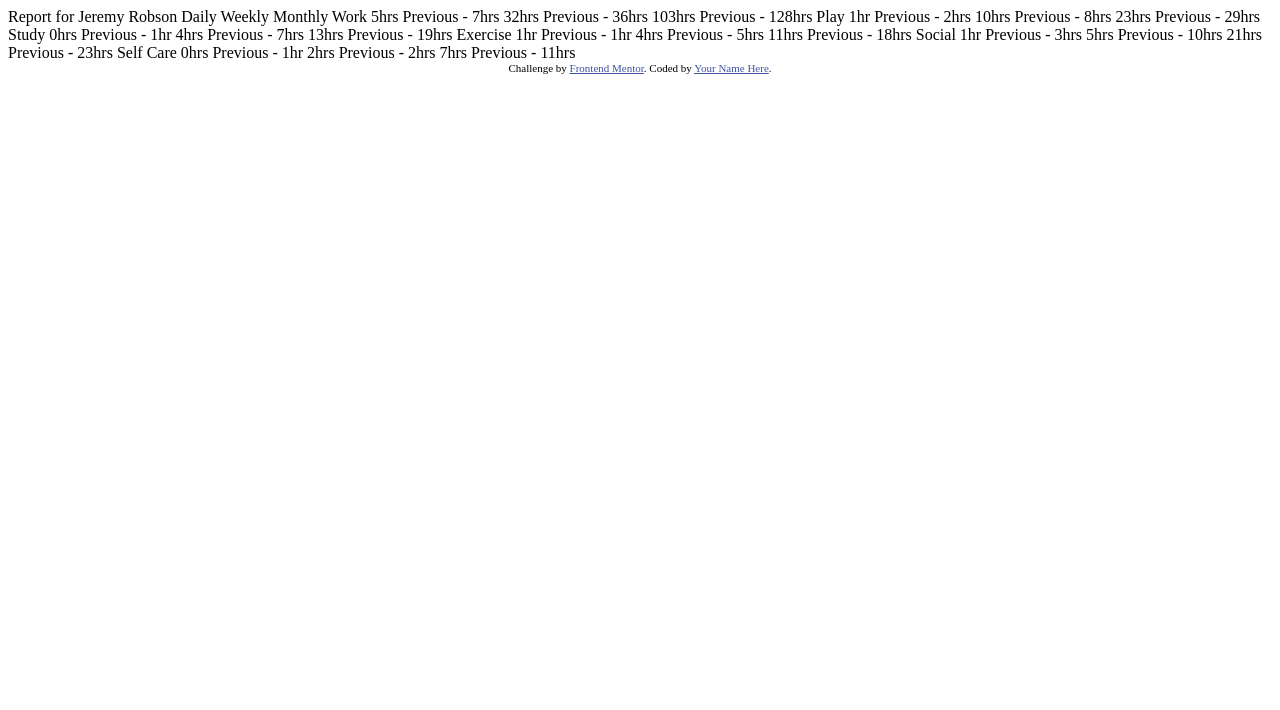
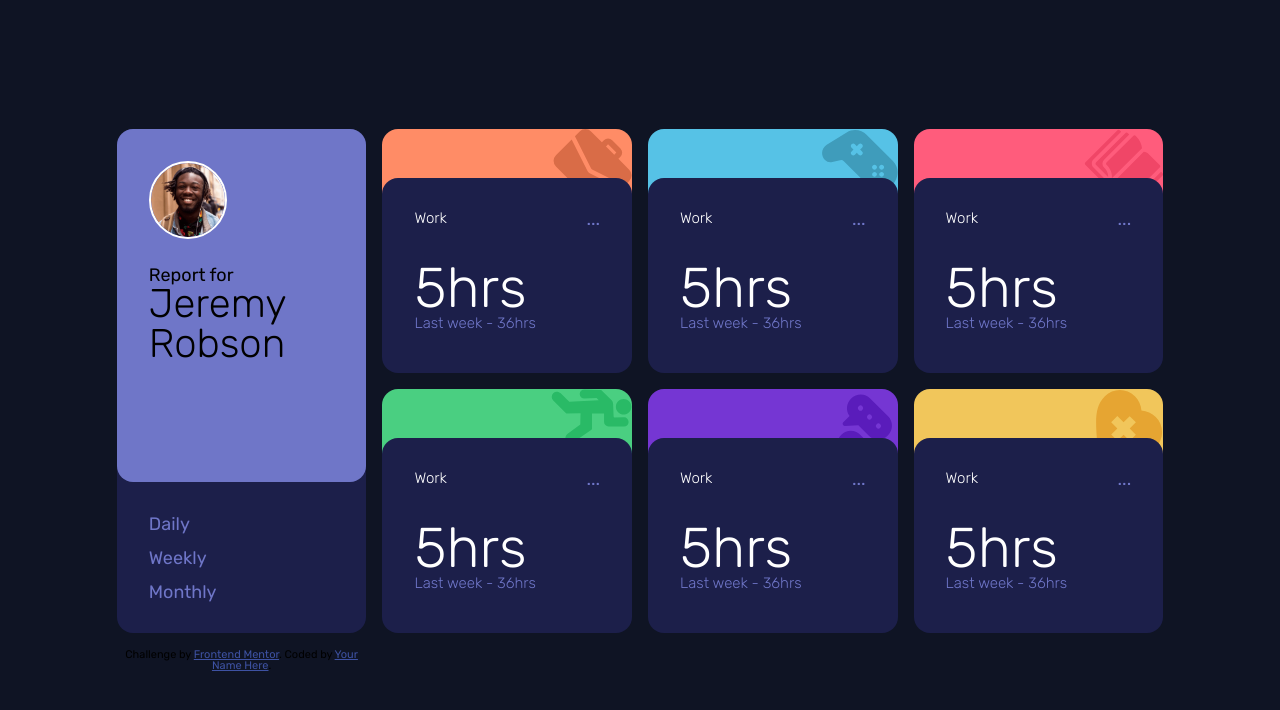
Before and after one commit to Rubenbard/time-tracking-dashboard, a plain HTML site: page time-tracking-dashboard-main/index.html in a window 1280 px wide. Drawn offline with Linux system fonts and the light colour scheme.

Commit message:
whole site change

```diff
--- a/time-tracking-dashboard-main/index.html
+++ b/time-tracking-dashboard-main/index.html
@@ -1,80 +1,180 @@
 <!DOCTYPE html>
 <html lang="en">
   <head>
-  <meta charset="UTF-8">
-  <meta name="viewport" content="width=device-width, initial-scale=1.0"> <!-- displays site properly based on user's device -->
+    <meta charset="UTF-8" />
+    <meta name="viewport" content="width=device-width, initial-scale=1.0" />
+    <!-- displays site properly based on user's device -->
 
-  <link rel="icon" type="image/png" sizes="32x32" href="./images/favicon-32x32.png">
+    <link
+      rel="icon"
+      type="image/png"
+      sizes="32x32"
+      href="./images/favicon-32x32.png"
+    />
+
+    <link rel="preconnect" href="https://fonts.googleapis.com" />
+    <link rel="preconnect" href="https://fonts.gstatic.com" crossorigin />
+    <link
+      href="https://fonts.googleapis.com/css2?family=Rubik:ital,wght@0,300..900;1,300..900&display=swap"
+      rel="stylesheet"
+    />
+
+    <link rel="stylesheet" href="./reset.css" />
+    <link rel="stylesheet" href="./variables.css" />
+    <link rel="stylesheet" href="./styles.css" />
 
     <title>Frontend Mentor | Time tracking dashboard</title>
 
     <!-- Feel free to remove these styles or customise in your own stylesheet 👍 -->
     <style>
-    .attribution { font-size: 11px; text-align: center; }
-    .attribution a { color: hsl(228, 45%, 44%); }
+      .attribution {
+        font-size: 11px;
+        text-align: center;
+      }
+      .attribution a {
+        color: hsl(228, 45%, 44%);
+      }
     </style>
   </head>
   <body>
+    <main>
+      <div class="container">
+      <div class="report-container">
+        <div class="user-top-container">
+          <figure class="user-image">
+            <img src="./images/image-jeremy.png" alt="Jeremy Robson" />
+          </figure>
+        <h3>Report for</h3>
+        <h1 class="user-title">Jeremy Robson</h1>
+        </div>
+        <div class="user-bottom-container">
+          <a href="#">Daily</a>
+          <a href="#">Weekly</a>
+          <a href="#">Monthly</a>
+        </div>
+      </div>
 
-  Report for
-  Jeremy Robson
+      <div class="work-container data-container">
 
-  Daily
-  Weekly
-  Monthly
+        <div class="top-container dark-blue">
 
-  Work
-  5hrs <!-- daily -->
-  Previous - 7hrs <!-- daily -->
-  32hrs <!-- weekly -->
-  Previous - 36hrs <!-- weekly -->
-  103hrs <!-- monthly -->
-  Previous - 128hrs <!-- monthly -->
+          <div class="top-container-top">
+            <h2 class="h3">Work</h2>
+            <p class="dots">...</p>
+          </div>
 
-  Play
-  1hr <!-- daily -->
-  Previous - 2hrs <!-- daily -->
-  10hrs <!-- weekly -->
-  Previous - 8hrs <!-- weekly -->
-  23hrs <!-- monthly -->
-  Previous - 29hrs <!-- monthly -->
+          <h1 class="hours-main">5hrs</h1>
 
-  Study
-  0hrs <!-- daily -->
-  Previous - 1hr <!-- daily -->
-  4hrs <!-- weekly -->
-  Previous - 7hrs <!-- weekly -->
-  13hrs <!-- monthly -->
-  Previous - 19hrs <!-- monthly -->
+            <p class="h3 last-week">Last week - 36hrs</p>
 
-  Exercise
-  1hr <!-- daily -->
-  Previous - 1hr <!-- daily -->
-  4hrs <!-- weekly -->
-  Previous - 5hrs <!-- weekly -->
-  11hrs <!-- monthly -->
-  Previous - 18hrs <!-- monthly -->
+        </div>
 
-  Social
-  1hr <!-- daily -->
-  Previous - 3hrs <!-- daily -->
-  5hrs <!-- weekly -->
-  Previous - 10hrs <!-- weekly -->
-  21hrs <!-- monthly -->
-  Previous - 23hrs <!-- monthly -->
+        <div class="bottom-container color-work">
+        </div>
 
-  Self Care
-  0hrs <!-- daily -->
-  Previous - 1hr <!-- daily -->
-  2hrs <!-- weekly -->
-  Previous - 2hrs <!-- weekly -->
-  7hrs <!-- monthly -->
-  Previous - 11hrs <!-- monthly -->
+      </div>
 
+      <!-- Play -->
+      <div class="play-container data-container">
+       <div class="top-container dark-blue">
+
+          <div class="top-container-top">
+            <h2 class="h3">Work</h2>
+              <p class="dots">...</p>
+          </div>
+
+          <h1 class="hours-main">5hrs</h1>
+
+          <p class="h3 last-week">Last week - 36hrs</p>
+
+        </div>
+
+        <div class="bottom-container color-play">
+        </div>
+      </div>
+
+      <!-- Study -->
+      <div class="study-container data-container">
+        <div class="top-container dark-blue">
+
+          <div class="top-container-top">
+            <h2 class="h3">Work</h2>
+              <p class="dots">...</p>
+          </div>
+
+          <h1 class="hours-main">5hrs</h1>
+
+          <p class="h3 last-week">Last week - 36hrs</p>
+
+        </div>
+
+        <div class="bottom-container color-study">
+        </div>
+      </div>
+
+      <div class="exercise-container data-container">
+        <div class="top-container dark-blue">
+
+          <div class="top-container-top">
+            <h2 class="h3">Work</h2>
+              <p class="dots">...</p>
+          </div>
+
+          <h1 class="hours-main">5hrs</h1>
+
+          <p class="h3 last-week">Last week - 36hrs</p>
+
+        </div>
+
+        <div class="bottom-container color-exercise">
+        </div>
+      </div>
+
+      <!-- Social -->
+      <div class="social-container data-container">
+        <div class="top-container dark-blue">
+
+          <div class="top-container-top">
+            <h2 class="h3">Work</h2>
+              <p class="dots">...</p>
+          </div>
+
+          <h1 class="hours-main">5hrs</h1>
+
+          <p class="h3 last-week">Last week - 36hrs</p>
+
+        </div>
+
+        <div class="bottom-container color-social">
+        </div>
+      </div>
+
+      <!-- Self Care -->
+      <div class="self-care-container data-container">
+        <div class="top-container dark-blue">
+
+          <div class="top-container-top">
+            <h2 class="h3">Work</h2>
+              <p class="dots">...</p>
+          </div>
+
+          <h1 class="hours-main">5hrs</h1>
+
+          <p class="h3 last-week">Last week - 36hrs</p>
+
+        </div>
+
+        <div class="bottom-container color-self-care">
+        </div>
+      </div>
 
       <div class="attribution">
-    Challenge by <a href="https://www.frontendmentor.io?ref=challenge" target="_blank">Frontend Mentor</a>.
-    Coded by <a href="#">Your Name Here</a>.
+        Challenge by
+        <a href="https://www.frontendmentor.io?ref=challenge" target="_blank"
+          >Frontend Mentor</a
+        >. Coded by <a href="#">Your Name Here</a>.
       </div>
+      </div>
+    </main>
   </body>
 </html>
--- /dev/null
+++ b/time-tracking-dashboard-main/reset.css
@@ -0,0 +1,51 @@
+html, body, div, span, applet, object, iframe,
+h1, h2, h3, h4, h5, h6, p, blockquote, pre,
+a, abbr, acronym, address, big, cite, code,
+del, dfn, em, img, ins, kbd, q, s, samp,
+small, strike, strong, sub, sup, tt, var,
+b, u, i, center,
+dl, dt, dd, ol, ul, li,
+fieldset, form, label, legend,
+table, caption, tbody, tfoot, thead, tr, th, td,
+article, aside, canvas, details, embed,
+figure, figcaption, footer, header, hgroup,
+menu, nav, output, ruby, section, summary,
+time, mark, audio, video {
+	margin: 0;
+	padding: 0;
+	border: 0;
+	font-size: 100%;
+	font: inherit;
+	vertical-align: baseline;
+}
+/* HTML5 display-role reset for older browsers */
+article, aside, details, figcaption, figure,
+footer, header, hgroup, menu, nav, section {
+	display: block;
+}
+body {
+	line-height: 1;
+}
+ol, ul {
+	list-style: none;
+}
+blockquote, q {
+	quotes: none;
+}
+blockquote:before, blockquote:after,
+q:before, q:after {
+	content: '';
+	content: none;
+}
+table {
+	border-collapse: collapse;
+	border-spacing: 0;
+}
+
+*,
+*::before,
+*::after {
+    box-sizing: border-box;
+    margin: 0;
+    padding: 0;
+}
--- /dev/null
+++ b/time-tracking-dashboard-main/styles.css
@@ -0,0 +1,210 @@
+body {
+    background-color: var(--very-dark-blue);
+}
+
+main {
+    display: flex;
+    justify-content: center;
+    align-items: center;
+    height: 100vh;
+}
+
+
+.container {
+    display: grid;
+    grid-template-columns: repeat(4, var(--card-width));
+    grid-template-rows: repeat(2, var(--card-height));
+    grid-column-gap: 16px;
+    grid-row-gap: 16px;
+}
+
+.report-container {
+    grid-area: 1 / 1 / 3 / 2;
+    display: grid;
+    grid-template: 1fr / 1fr;
+    place-items: center;
+}
+
+.report-container>* {
+    grid-column: 1 /1;
+    grid-row: 1 /1;
+}
+
+.user-top-container {
+    width: 100%;
+    z-index: 2;
+    height: 70%;
+    align-self: flex-start;
+    padding:2rem;
+    border-radius: 1rem;
+    background-color: var(--desaturated-blue);
+}
+
+.user-bottom-container {
+    height: 100%;
+    z-index: 1;
+    width: 100%;
+    border-radius: 1rem;
+    background-color: var(--dark-blue);
+    display: flex;
+    flex-direction: column;
+    justify-content: flex-end;
+    padding: 2rem;
+    gap: 1rem;
+}
+
+.user-bottom-container a {
+    color: var(--desaturated-blue);
+    text-decoration: none;
+}
+
+.user-bottom-container a:hover {
+    color: white;
+}
+
+.user-bottom-container a:active {
+    color: white;
+}
+
+
+.work-container {
+    grid-area: 1 / 2 / 2 / 3;
+    display: grid;
+    grid-template: 1fr / 1fr;
+    place-items: center;
+}
+
+.work-container .bottom-container{
+    background-image: url(./images/icon-work.svg);
+}
+
+.work-container>* {
+    grid-column: 1 /1;
+    grid-row: 1 /1;
+}
+
+.play-container {
+    grid-area: 1 / 3 / 2 / 4;
+    display: grid;
+    grid-template: 1fr / 1fr;
+    place-items: center;
+}
+
+.play-container .bottom-container{
+    background-image: url(./images/icon-play.svg);
+}
+
+.play-container>* {
+    grid-column: 1 /1;
+    grid-row: 1 /1;
+}
+
+.study-container {
+    grid-area: 1 / 4 / 2 / 5;
+    display: grid;
+    grid-template: 1fr / 1fr;
+    place-items: center;
+}
+
+.study-container .bottom-container{
+    background-image: url(./images/icon-study.svg);
+}
+
+.study-container>* {
+    grid-column: 1 /1;
+    grid-row: 1 /1;
+}
+
+.exercise-container {
+    grid-area: 2 / 2 / 3 / 3;
+    display: grid;
+    grid-template: 1fr / 1fr;
+    place-items: center;
+}
+
+.exercise-container .bottom-container{
+    background-image: url(./images/icon-exercise.svg);
+}
+
+.exercise-container>* {
+    grid-column: 1 /1;
+    grid-row: 1 /1;
+}
+
+.social-container {
+    grid-area: 2 / 3 / 3 / 4;
+    display: grid;
+    grid-template: 1fr / 1fr;
+    place-items: center;
+}
+
+.social-container .bottom-container{
+    background-image: url(./images/icon-social.svg);
+}
+
+.social-container>* {
+    grid-column: 1 /1;
+    grid-row: 1 /1;
+}
+
+.self-care-container {
+    grid-area: 2 / 4 / 3 / 5;
+    display: grid;
+    grid-template: 1fr / 1fr;
+    place-items: center;
+}
+
+.self-care-container .bottom-container{
+    background-image: url(./images/icon-self-care.svg);
+}
+
+.self-care-container>* {
+    grid-column: 1 /1;
+    grid-row: 1 /1;
+}
+
+.data-container {
+    max-width: 15.938rem;
+}
+
+.top-container {
+    width: 100%;
+    z-index: 2;
+    height: 80%;
+    align-self: flex-end;
+    padding:2rem;
+    border-radius: 1rem;
+}
+
+.bottom-container {
+    height: 80%;
+    z-index: 1;
+    width: 100%;
+    border-radius: 1rem;
+    align-self: flex-start;
+}
+
+.bottom-container{
+
+    background-position: right top;
+    background-repeat: no-repeat;
+}
+
+
+.user-image img {
+    width: 4.875rem;
+    height: 4.875rem;
+    border-radius: 50%;
+    border: 2px solid white;
+    margin-bottom: 1.5rem;
+}
+
+.top-container-top{
+    display: flex;
+    justify-content: space-between;
+    align-items: center;
+}
+
+.last-week, .dots{
+    color: var(--desaturated-blue);
+}
--- /dev/null
+++ b/time-tracking-dashboard-main/variables.css
@@ -0,0 +1,79 @@
+body {
+    font-family: "Rubik", serif;
+    font-optical-sizing: auto;
+    font-weight: 400;
+    font-style: normal;
+    font-size: 1.125rem;
+  }
+
+  .hours-main{
+    font-family: "Rubik", serif;
+    font-optical-sizing: auto;
+    font-weight: 300;
+    font-style: normal;
+    font-size: 3.5rem;
+    color: var(--white);
+    margin-top:2rem;
+  }
+
+  .user-title{
+    font-family: "Rubik", serif;
+    font-optical-sizing: auto;
+    font-weight: 300;
+    font-style: normal;
+    font-size: 2.5rem;
+  }
+
+  .h3{
+    font-family: "Rubik", serif;
+    font-optical-sizing: auto;
+    font-weight: 300;
+    font-style: normal;
+    font-size: 0.938rem;
+    color: var(--white);
+  }
+
+  .color-user{
+    background-color: hsl(246, 80%, 60%);
+  }
+
+  .color-work{
+    background-color: hsl(15, 100%, 70%);
+  }
+
+  .color-play{
+    background-color: hsl(195, 74%, 62%);
+  }
+
+  .color-study{
+    background-color: hsl(348, 100%, 68%);
+  }
+
+  .color-exercise{
+    background-color: hsl(145, 58%, 55%);
+  }
+
+  .color-social{
+    background-color: hsl(264, 64%, 52%);
+  }
+
+  .color-self-care{
+    background-color: hsl(43, 84%, 65%);
+  }
+
+:root {
+  --very-dark-blue: hsl(226, 43%, 10%);
+  --dark-blue: hsl(235, 46%, 20%);
+  --desaturated-blue: hsl(235, 45%, 61%);
+  --white: hsl(0, 0%, 100%);
+  --card-width: 15.6rem;
+  --card-height: 15.25rem;
+}
+
+.dark-blue{
+  background-color: var(--dark-blue);
+}
+
+.desaturated-blue{
+  color: var(--desaturated-blue);
+}
```
Also changed, not shown: time-tracking-dashboard-main/test.html (added, +52 -0 lines), temp.css (added), 1 other file. Lines whose indentation alone changed are shown as unchanged.
